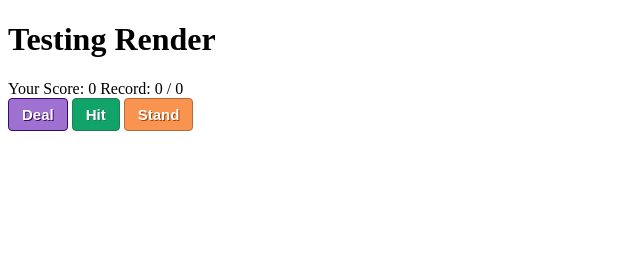
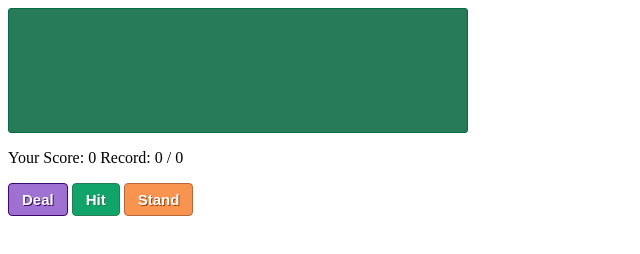
Before and after one commit to kotternaj/blackjack, a website: page index.html in a window 1280 px wide. Shown: the whole page, without its empty margins (0-640 px from the left). Drawn offline with nearby package versions, Linux system fonts and the light colour scheme.

Commit message:
created blackjack table

```diff
--- a/index.html
+++ b/index.html
@@ -7,11 +7,13 @@
     <link rel="stylesheet" href="main.css">
     <title>BlackJack</title>
 </head>
-<body><h1>Testing Render</h1>
+<body>
     <div id="dealerHand"></div>
     <div id="yourHand"></div>
+    <p></p>
     <div id="yourScore">Your Score: <span class="digits">0</span>
         Record: <span id="wins">0</span>&nbsp;/&nbsp;<span id="losses">0</span></div>
+        <p></p>
     <button id="deal">Deal</button>
     <button id="hit">Hit</button>
     <button id="stand">Stand</button>
--- a/main.css
+++ b/main.css
@@ -40,3 +40,15 @@
     text-decoration:none;
     text-shadow:1px 1px 0px #9d4307;
 }
+#yourHand {
+    overflow:hidden;
+    position:relative;
+    border:1px solid #056B42;
+    border-radius:3px;
+    background: #287B59;
+    color:#69D1A7;
+    padding:.5em;
+    font-size:1.1em;
+    height:6em;
+    width:25em;
+}
```
